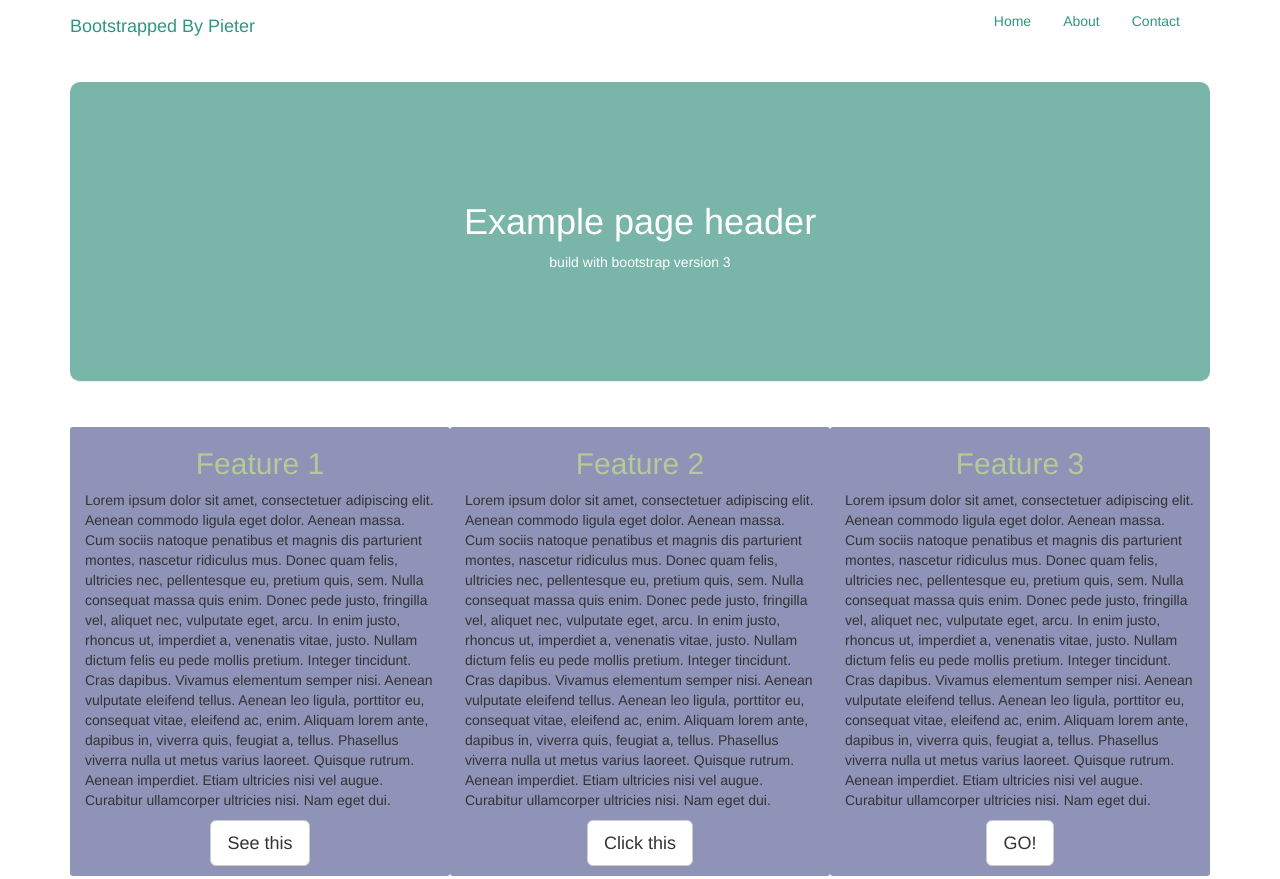
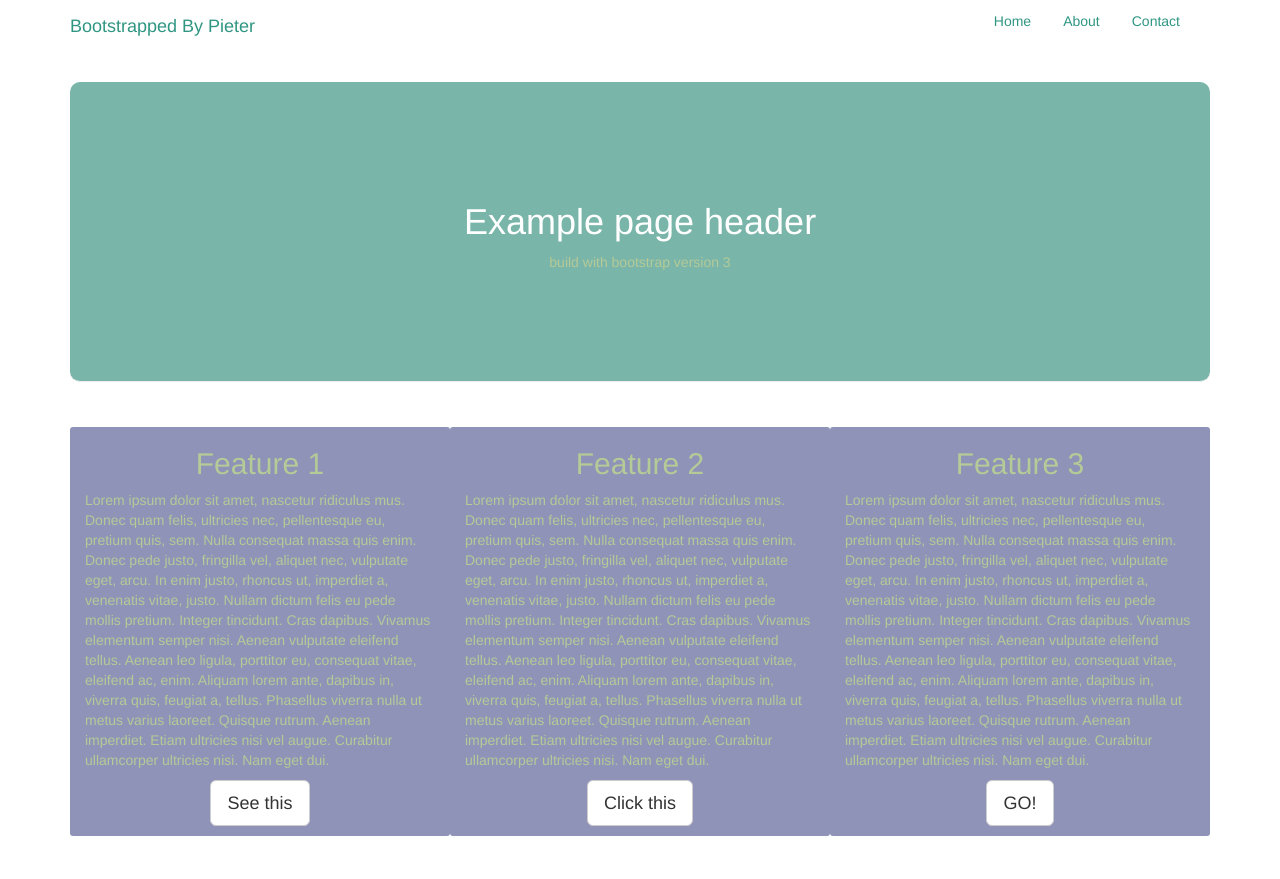
Before and after one commit to pieterfeenstra/Bootstrapped, a plain HTML site: page index.html in a window 1280 px wide. Shown: the top 879 px of the page. Drawn offline with nearby package versions, Linux system fonts and the light colour scheme.

Commit message:
small changes

```diff
--- a/css/bootstrapped.css
+++ b/css/bootstrapped.css
@@ -86,7 +86,7 @@ color: #fff;
       text-align: center;
 }
 
-.feature-box h2{
+.feature-box h2 , p {
   color:#B4CA97;
 }
 
--- a/index.html
+++ b/index.html
@@ -51,17 +51,17 @@
        <div class="row feature">
          <div class="feature-box col-md-4 col-xs-12 col-lg-4 col-sm-12">
            <h2>Feature 1</h2>
-           <p>Lorem ipsum dolor sit amet, consectetuer adipiscing elit. Aenean commodo ligula eget dolor. Aenean massa. Cum sociis natoque penatibus et magnis dis parturient montes, nascetur ridiculus mus. Donec quam felis, ultricies nec, pellentesque eu, pretium quis, sem. Nulla consequat massa quis enim. Donec pede justo, fringilla vel, aliquet nec, vulputate eget, arcu. In enim justo, rhoncus ut, imperdiet a, venenatis vitae, justo. Nullam dictum felis eu pede mollis pretium. Integer tincidunt. Cras dapibus. Vivamus elementum semper nisi. Aenean vulputate eleifend tellus. Aenean leo ligula, porttitor eu, consequat vitae, eleifend ac, enim. Aliquam lorem ante, dapibus in, viverra quis, feugiat a, tellus. Phasellus viverra nulla ut metus varius laoreet. Quisque rutrum. Aenean imperdiet. Etiam ultricies nisi vel augue. Curabitur ullamcorper ultricies nisi. Nam eget dui.</p>
+           <p>Lorem ipsum dolor sit amet, nascetur ridiculus mus. Donec quam felis, ultricies nec, pellentesque eu, pretium quis, sem. Nulla consequat massa quis enim. Donec pede justo, fringilla vel, aliquet nec, vulputate eget, arcu. In enim justo, rhoncus ut, imperdiet a, venenatis vitae, justo. Nullam dictum felis eu pede mollis pretium. Integer tincidunt. Cras dapibus. Vivamus elementum semper nisi. Aenean vulputate eleifend tellus. Aenean leo ligula, porttitor eu, consequat vitae, eleifend ac, enim. Aliquam lorem ante, dapibus in, viverra quis, feugiat a, tellus. Phasellus viverra nulla ut metus varius laoreet. Quisque rutrum. Aenean imperdiet. Etiam ultricies nisi vel augue. Curabitur ullamcorper ultricies nisi. Nam eget dui.</p>
            <button class="btn btn-default btn-lg" type="button" name="button">See this</button>
          </div>
          <div class="feature-box col-md-4 col-xs-12 col-lg-4 col-sm-12">
            <h2>Feature 2</h2>
-            <p>Lorem ipsum dolor sit amet, consectetuer adipiscing elit. Aenean commodo ligula eget dolor. Aenean massa. Cum sociis natoque penatibus et magnis dis parturient montes, nascetur ridiculus mus. Donec quam felis, ultricies nec, pellentesque eu, pretium quis, sem. Nulla consequat massa quis enim. Donec pede justo, fringilla vel, aliquet nec, vulputate eget, arcu. In enim justo, rhoncus ut, imperdiet a, venenatis vitae, justo. Nullam dictum felis eu pede mollis pretium. Integer tincidunt. Cras dapibus. Vivamus elementum semper nisi. Aenean vulputate eleifend tellus. Aenean leo ligula, porttitor eu, consequat vitae, eleifend ac, enim. Aliquam lorem ante, dapibus in, viverra quis, feugiat a, tellus. Phasellus viverra nulla ut metus varius laoreet. Quisque rutrum. Aenean imperdiet. Etiam ultricies nisi vel augue. Curabitur ullamcorper ultricies nisi. Nam eget dui.</p>
+           <p>Lorem ipsum dolor sit amet, nascetur ridiculus mus. Donec quam felis, ultricies nec, pellentesque eu, pretium quis, sem. Nulla consequat massa quis enim. Donec pede justo, fringilla vel, aliquet nec, vulputate eget, arcu. In enim justo, rhoncus ut, imperdiet a, venenatis vitae, justo. Nullam dictum felis eu pede mollis pretium. Integer tincidunt. Cras dapibus. Vivamus elementum semper nisi. Aenean vulputate eleifend tellus. Aenean leo ligula, porttitor eu, consequat vitae, eleifend ac, enim. Aliquam lorem ante, dapibus in, viverra quis, feugiat a, tellus. Phasellus viverra nulla ut metus varius laoreet. Quisque rutrum. Aenean imperdiet. Etiam ultricies nisi vel augue. Curabitur ullamcorper ultricies nisi. Nam eget dui.</p>
             <button class="btn btn-default btn-lg" type="button" name="button">Click this</button>
          </div>
          <div class=" feature-box col-md-4 col-xs-12 col-lg-4 col-sm-12">
            <h2>Feature 3</h2>
-           <p>Lorem ipsum dolor sit amet, consectetuer adipiscing elit. Aenean commodo ligula eget dolor. Aenean massa. Cum sociis natoque penatibus et magnis dis parturient montes, nascetur ridiculus mus. Donec quam felis, ultricies nec, pellentesque eu, pretium quis, sem. Nulla consequat massa quis enim. Donec pede justo, fringilla vel, aliquet nec, vulputate eget, arcu. In enim justo, rhoncus ut, imperdiet a, venenatis vitae, justo. Nullam dictum felis eu pede mollis pretium. Integer tincidunt. Cras dapibus. Vivamus elementum semper nisi. Aenean vulputate eleifend tellus. Aenean leo ligula, porttitor eu, consequat vitae, eleifend ac, enim. Aliquam lorem ante, dapibus in, viverra quis, feugiat a, tellus. Phasellus viverra nulla ut metus varius laoreet. Quisque rutrum. Aenean imperdiet. Etiam ultricies nisi vel augue. Curabitur ullamcorper ultricies nisi. Nam eget dui.</p>
+           <p>Lorem ipsum dolor sit amet, nascetur ridiculus mus. Donec quam felis, ultricies nec, pellentesque eu, pretium quis, sem. Nulla consequat massa quis enim. Donec pede justo, fringilla vel, aliquet nec, vulputate eget, arcu. In enim justo, rhoncus ut, imperdiet a, venenatis vitae, justo. Nullam dictum felis eu pede mollis pretium. Integer tincidunt. Cras dapibus. Vivamus elementum semper nisi. Aenean vulputate eleifend tellus. Aenean leo ligula, porttitor eu, consequat vitae, eleifend ac, enim. Aliquam lorem ante, dapibus in, viverra quis, feugiat a, tellus. Phasellus viverra nulla ut metus varius laoreet. Quisque rutrum. Aenean imperdiet. Etiam ultricies nisi vel augue. Curabitur ullamcorper ultricies nisi. Nam eget dui.</p>
            <button class="btn btn-default btn-lg" type="button" name="button">GO!</button>
          </div>
       </div> <!-- end row -->
```
